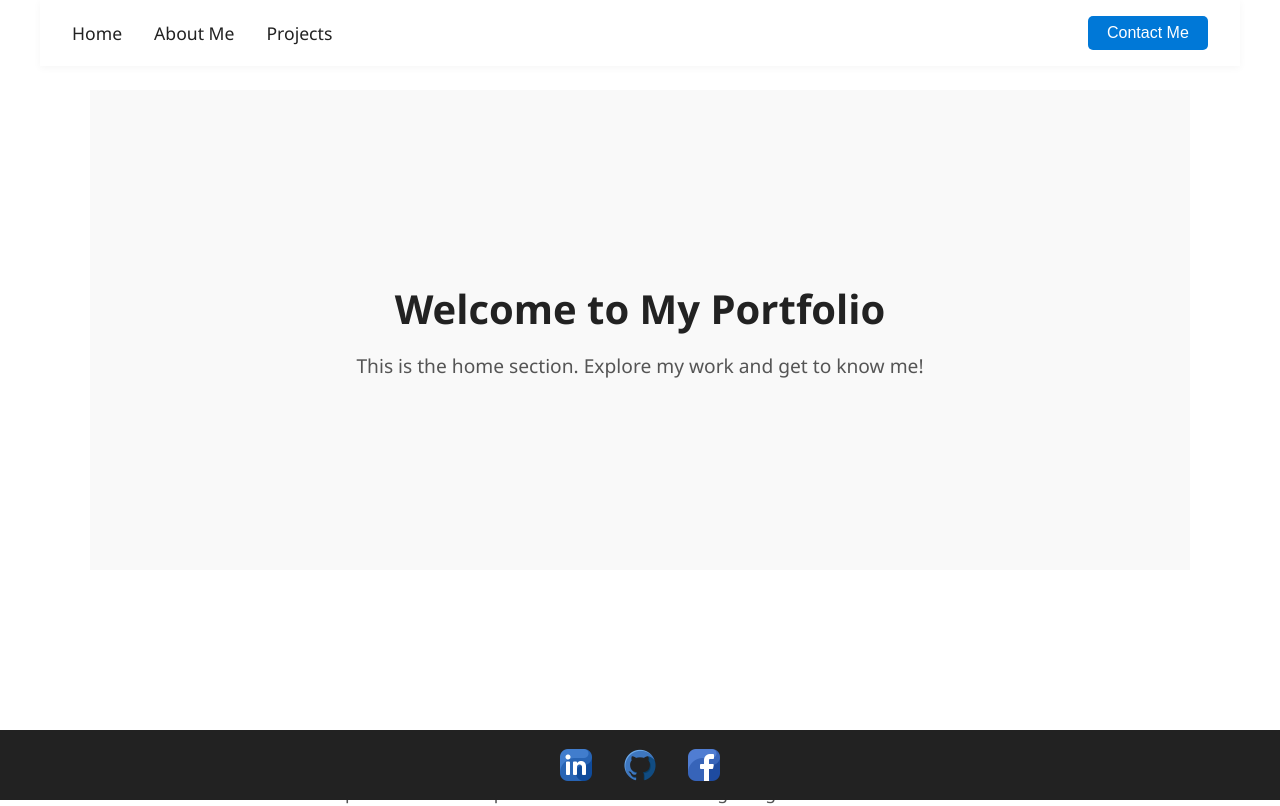
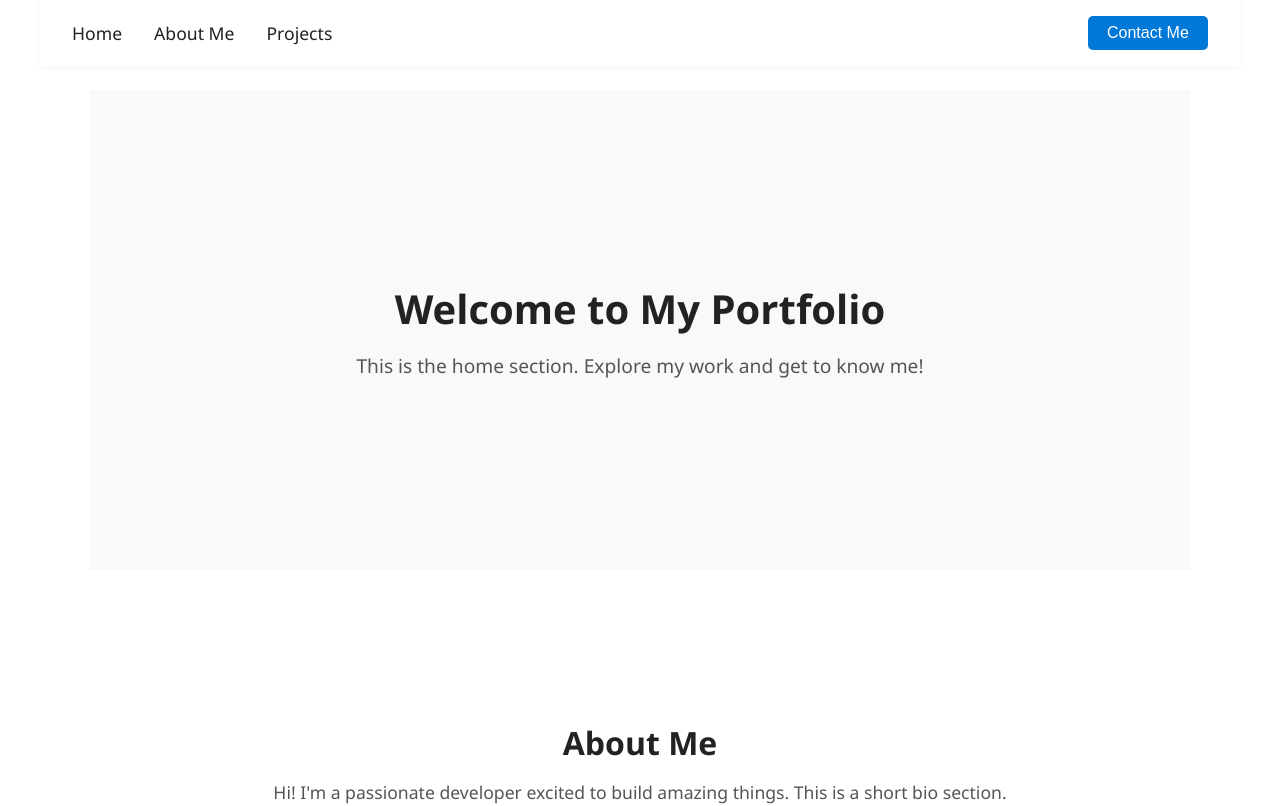
Before and after one commit to cabeltes-jayson/cabeltes-portfolio, a React (Vite) app: page / in a window 1280 px wide. Shown: the top 806 px of the page. Built offline with nearby package versions, Linux system fonts and the light colour scheme.

Commit message:
Reupdated Again the Footer Fixed on Prototype 2

```diff
--- a/src/App.css
+++ b/src/App.css
@@ -24,7 +24,6 @@ main {
   align-items: center;
   justify-content: flex-start;
   padding: 1.5rem 1rem;
-  padding-bottom: 80px; /* Add space for fixed footer */
   box-sizing: border-box;
 }
 
@@ -75,10 +74,9 @@ section {
   gap: 2rem;
   padding: 1.2rem 0 1.2rem 0;
   background: #222;
-  position: fixed;
+  position: relative;
+  bottom: 0;
   left: 0;
-  bottom: 0;
-  z-index: 1000;
   box-sizing: border-box;
 }
 
@@ -152,7 +150,6 @@ p, li, a, button {
 @media (max-width: 600px) {
   main {
     padding: 0.5rem 0.1rem;
-    padding-bottom: 90px;
   }
   section {
     max-width: 100vw;
```
